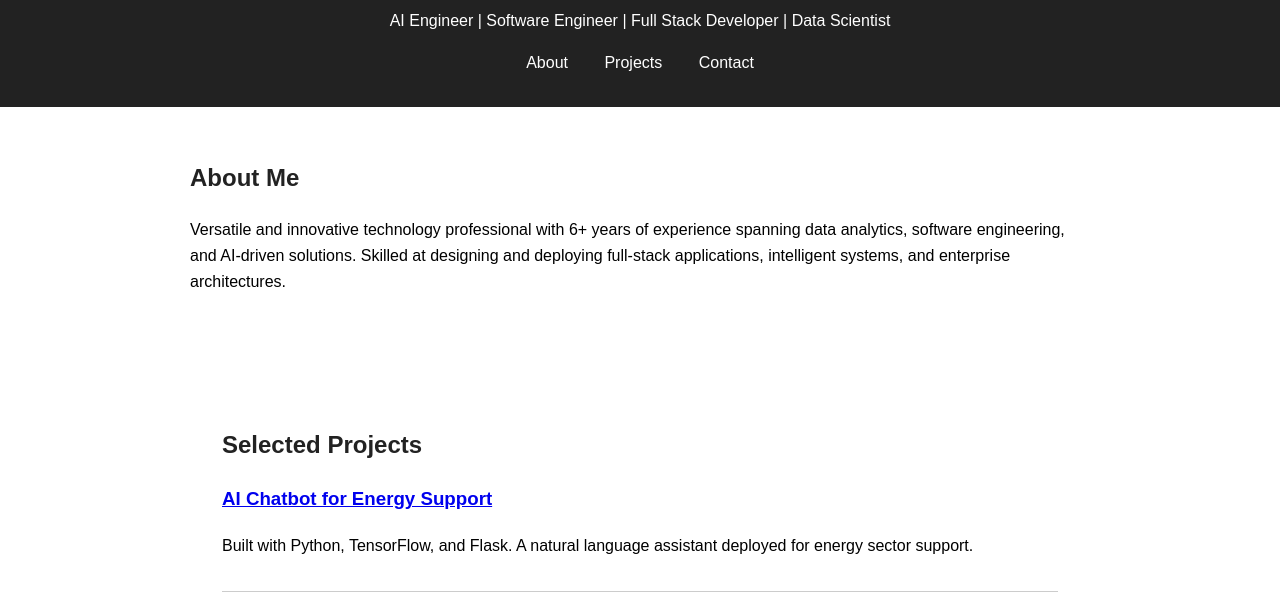
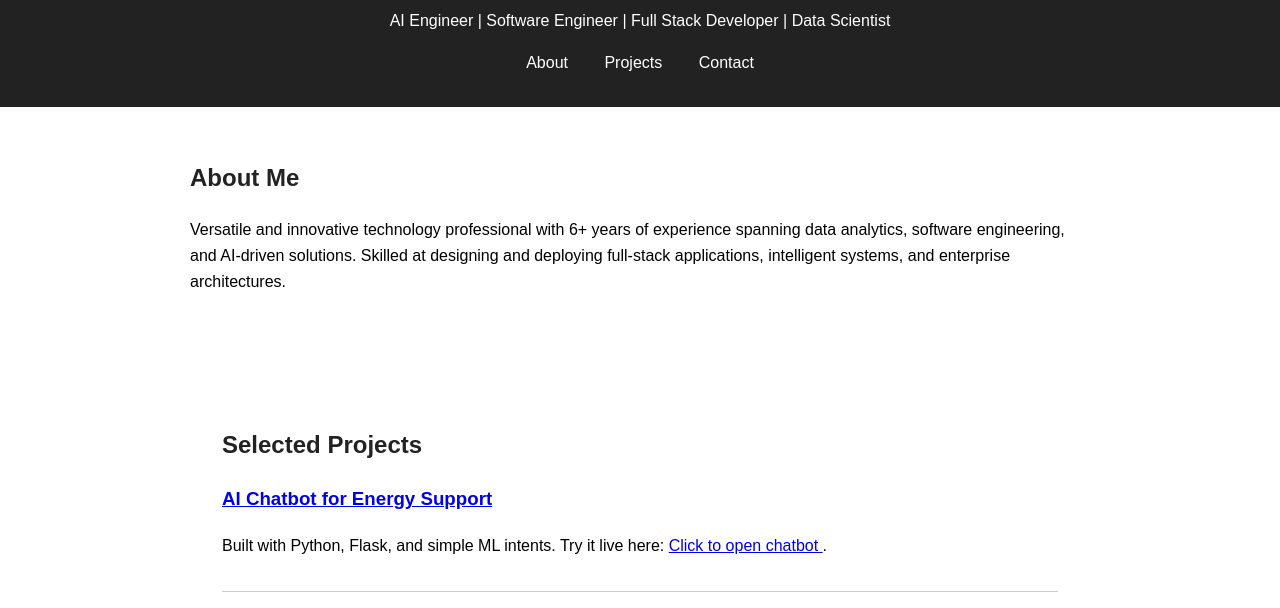
Before and after one commit to murphycollins/murphycollins.github.io, a plain HTML site: page index.html in a window 1280 px wide. Shown: the part 118-726 px from the top of the page. Drawn offline with Linux system fonts and the light colour scheme.

Commit message:
Update index.html

```diff
--- a/index.html
+++ b/index.html
@@ -40,9 +40,20 @@
   <h2>Selected Projects</h2>
 
   <div>
-    <h3><a href="https://github.com/murphycollins/ai-chatbot-energy" target="_blank">AI Chatbot for Energy Support</a></h3>
-    <p>Built with Python, TensorFlow, and Flask. A natural language assistant deployed for energy sector support.</p>
-  </div>
+  <h3>
+    <a href="https://ai-chatbot-energy.onrender.com" target="_blank">
+      AI Chatbot for Energy Support
+    </a>
+  </h3>
+  <p>
+    Built with Python, Flask, and simple ML intents.
+    Try it live here:
+    <a href="https://ai-chatbot-energy.onrender.com" target="_blank">
+      Click to open chatbot
+    </a>.
+  </p>
+</div>
+Add live link to AI Chatbot project
 
   <div>
     <h3><a href="https://github.com/murphycollins/java-inventory-system" target="_blank">Java Inventory Management System</a></h3>
```
